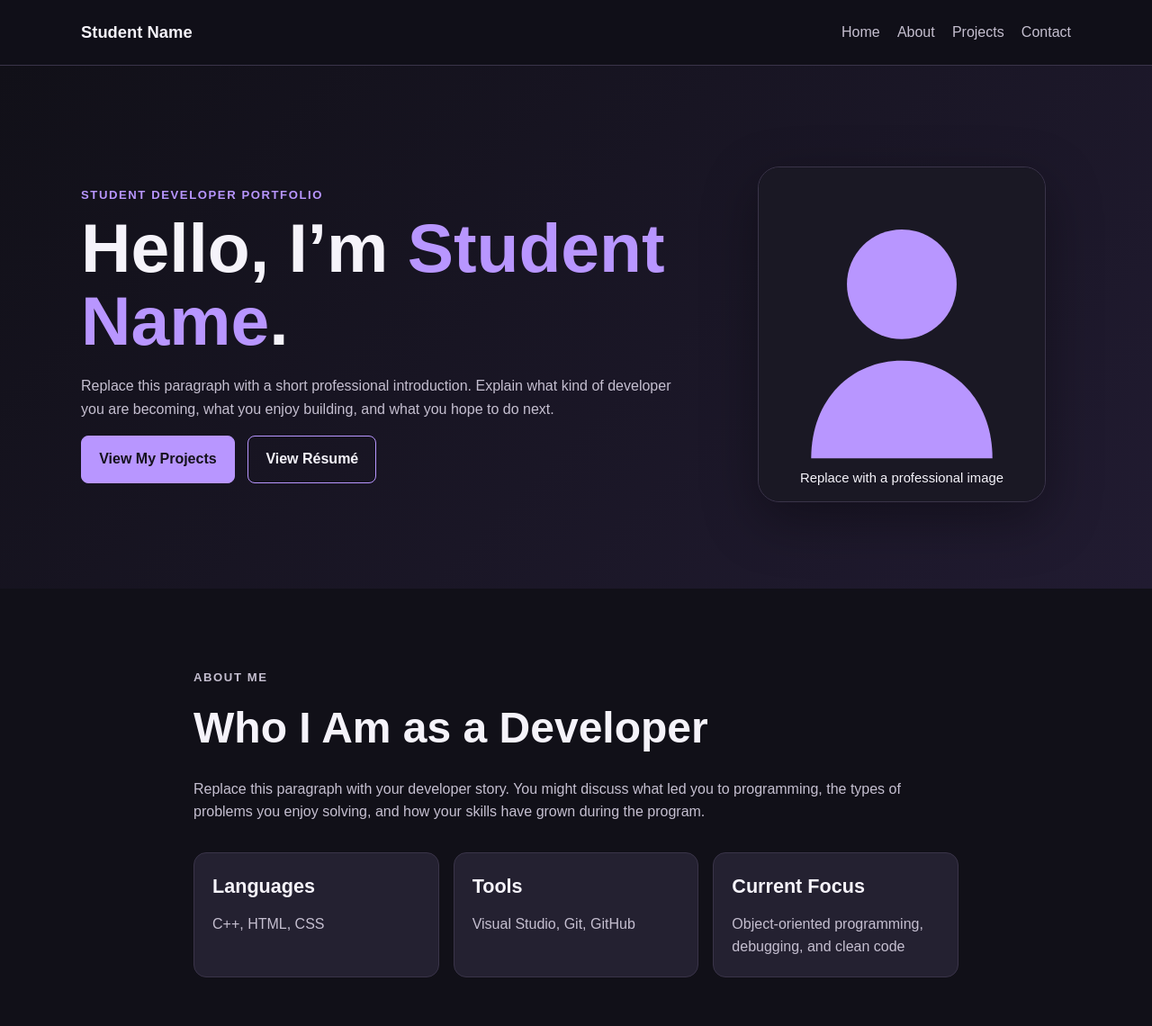
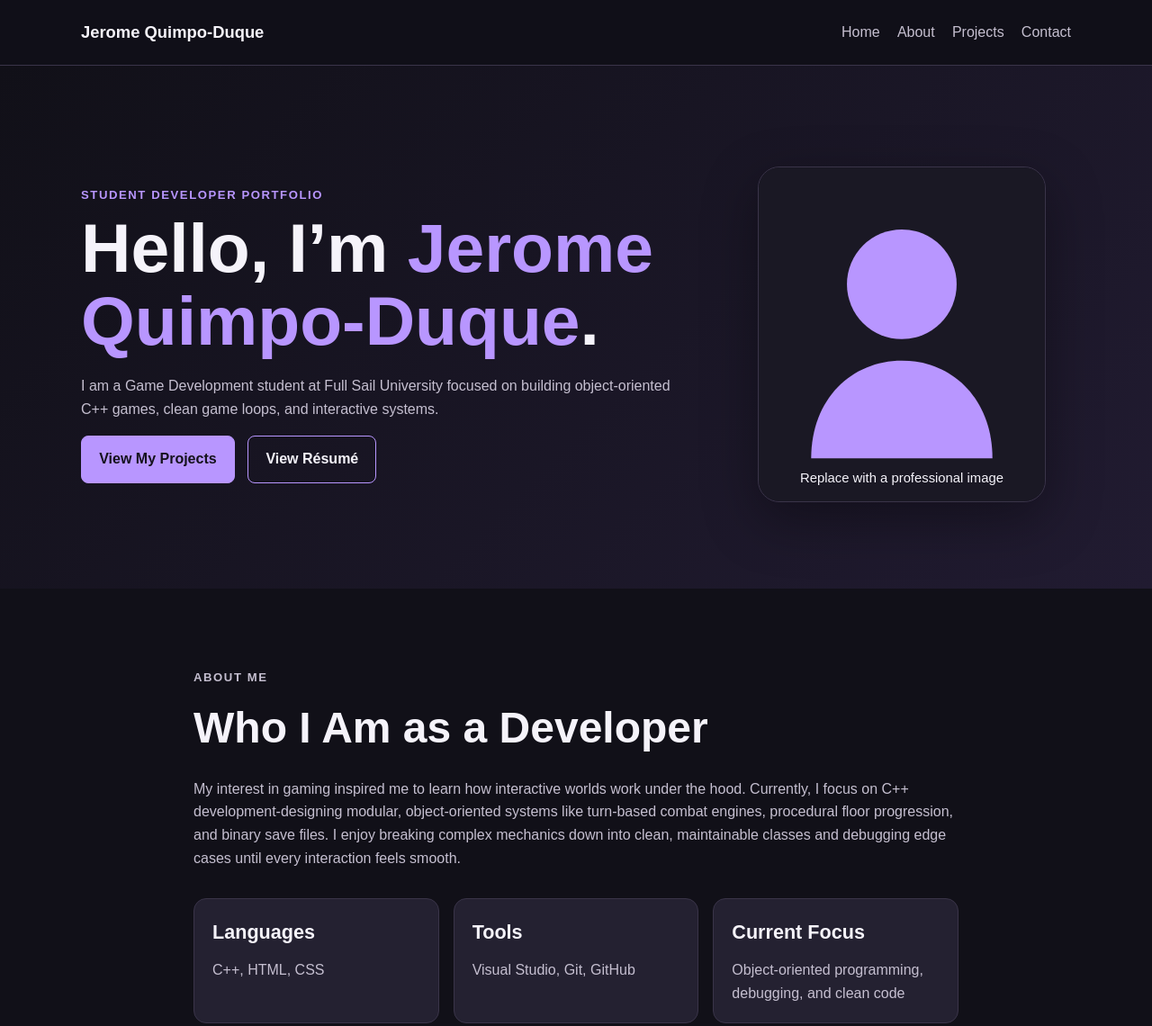
Before and after one commit to Jj-Quimpo/jj-quimpo.github.io, a plain HTML site: page index.html in a window 1280 px wide. Shown: the top 1140 px of the page at 90% size. Drawn offline with Linux system fonts and the light colour scheme.

Commit message:
Created introductory and Who I Am as a Developer

```diff
--- a/index.html
+++ b/index.html
@@ -4,13 +4,13 @@
     <meta charset="UTF-8">
     <meta name="viewport" content="width=device-width, initial-scale=1.0">
     <meta name="description" content="Student developer portfolio">
-    <title>Student Name | Developer Portfolio</title>
+    <title>Jerome Quimpo-Duque | Developer Portfolio</title>
     <link rel="stylesheet" href="css/style.css">
 </head>
 <body>
     <header class="site-header">
         <div class="container nav-wrapper">
-            <a class="site-title" href="#home">Student Name</a>
+            <a class="site-title" href="#home">Jerome Quimpo-Duque</a>
             <nav aria-label="Main navigation">
                 <ul class="nav-list">
                     <li><a href="#home">Home</a></li>
@@ -27,9 +27,9 @@
             <div class="container hero-content">
                 <div>
                     <p class="eyebrow">Student Developer Portfolio</p>
-                    <h1>Hello, I’m <span>Student Name</span>.</h1>
+                    <h1>Hello, I’m <span>Jerome Quimpo-Duque</span>.</h1>
                     <p class="hero-text">
-                        Replace this paragraph with a short professional introduction. Explain what kind of developer you are becoming, what you enjoy building, and what you hope to do next.
+                        I am a Game Development student at Full Sail University focused on building object-oriented C++ games, clean game loops, and interactive systems.
                     </p>
                     <div class="button-row">
                         <a class="button primary" href="#projects">View My Projects</a>
@@ -46,7 +46,7 @@
                 <p class="section-label">About Me</p>
                 <h2>Who I Am as a Developer</h2>
                 <p>
-                    Replace this paragraph with your developer story. You might discuss what led you to programming, the types of problems you enjoy solving, and how your skills have grown during the program.
+                    My interest in gaming inspired me to learn how interactive worlds work under the hood. Currently, I focus on C++ development-designing modular, object-oriented systems like turn-based combat engines, procedural floor progression, and binary save files. I enjoy breaking complex mechanics down into clean, maintainable classes and debugging edge cases until every interaction feels smooth.
                 </p>
 
                 <div class="skills-grid">
```
